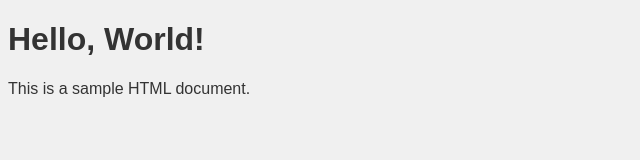
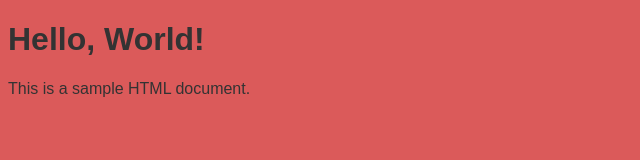
Before and after one commit to Srinumani/Git-Essentials, a plain HTML site: page index.html in a window 1280 px wide. Shown: the whole page, without its empty margins (0-640 px from the left). Drawn offline with Linux system fonts and the light colour scheme.

Commit message:
color added

```diff
--- a/index.html
+++ b/index.html
@@ -5,7 +5,7 @@
     <meta name="viewport" content="width=device-width, initial-scale=1.0">
     <title>Document</title>
 </head>
-<body style="background-color: #f0f0f0; color: #333333; font-family: Arial, sans-serif;">
+<body style="background-color: #db5a5a; color: #333333; font-family: Arial, sans-serif;">
     <h1>Hello, World!</h1>
     <p>This is a sample HTML document.</p>
 </body>
```
